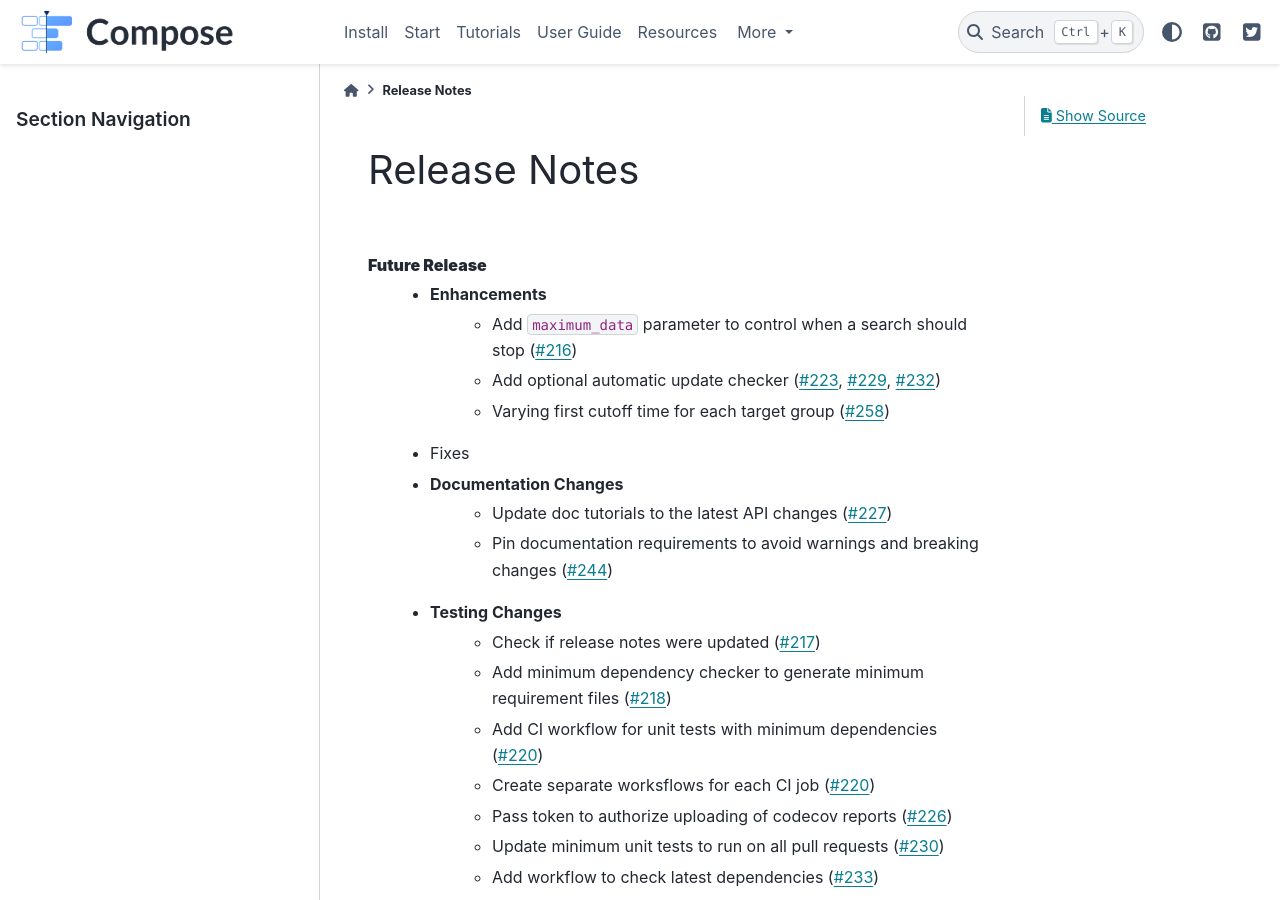
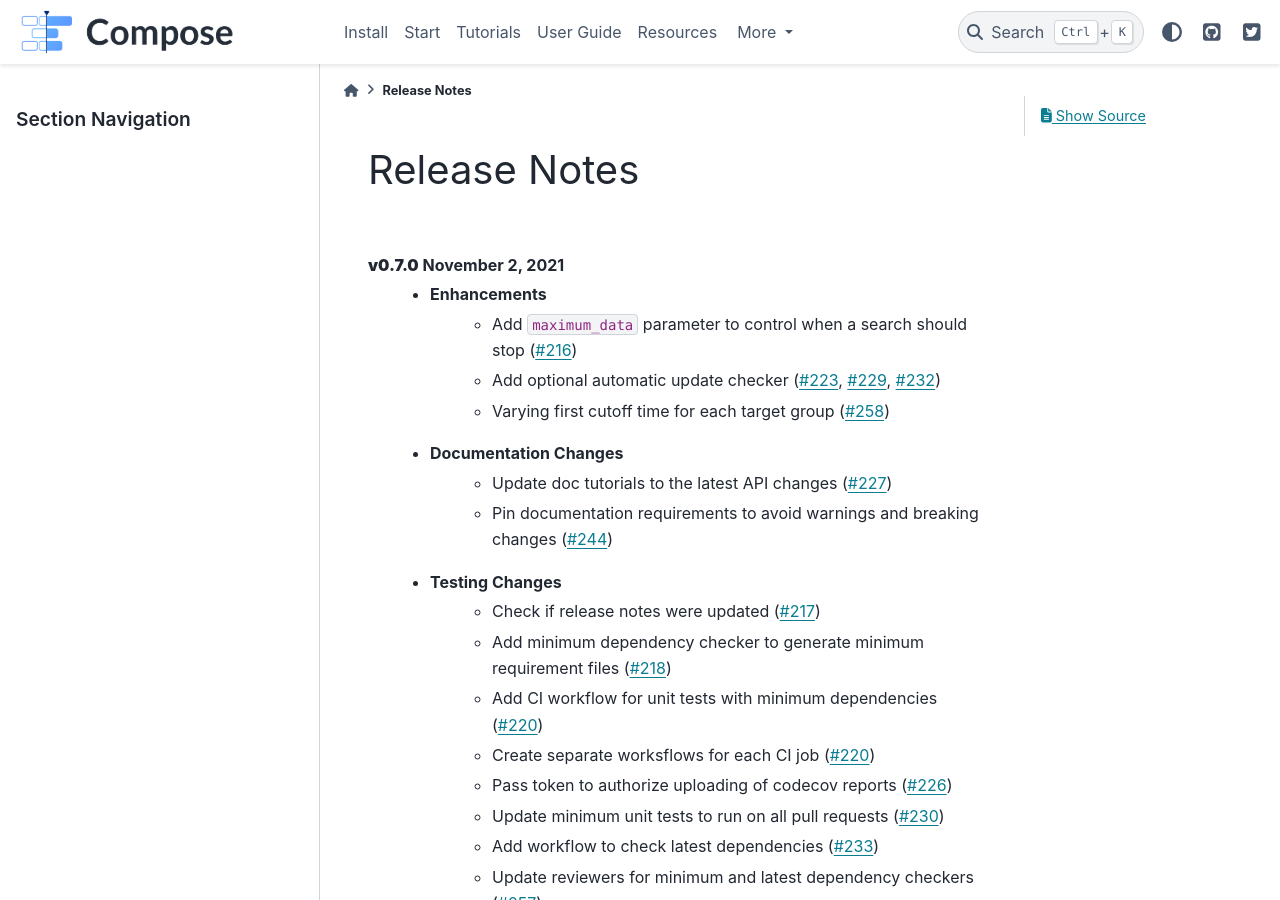
Before and after one commit to alteryx/compose, a Sphinx documentation site: the page built from docs/source/release_notes.rst, in a window 1280 px wide and 900 px high. Built offline with Sphinx 7.4.7 and the PyData theme 0.15.4, drawn with Linux system fonts in a browser that asks for light colours; comment, search, counter and statistics services are not loaded.

Commit message:
v0.7.0 (#260)
* bump version

* update release notes

* comment out

```diff
--- a/composeml/version.py
+++ b/composeml/version.py
@@ -1 +1 @@
-__version__ = '0.6.0'
+__version__ = '0.7.0'
--- a/docs/source/release_notes.rst
+++ b/docs/source/release_notes.rst
@@ -2,14 +2,22 @@
 Release Notes
 =============
 
+.. Future Release
+  ==============
+    * Enhancements
+    * Fixes
+    * Changes
+    * Documentation Changes
+    * Testing Changes
+.. Thanks to the following people for contributing to this release:
+
 |
 
-**Future Release**
+**v0.7.0** November 2, 2021
     * Enhancements
         * Add ``maximum_data`` parameter to control when a search should stop (:pr:`216`)
         * Add optional automatic update checker (:pr:`223`, :pr:`229`, :pr:`232`)
         * Varying first cutoff time for each target group (:pr:`258`)
-    * Fixes
     * Documentation Changes
         * Update doc tutorials to the latest API changes (:pr:`227`)
         * Pin documentation requirements to avoid warnings and breaking changes (:pr:`244`)
--- a/setup.py
+++ b/setup.py
@@ -6,7 +6,7 @@ extras_require = {
 
 setup(
     name='composeml',
-    version='0.6.0',
+    version='0.7.0',
     author='Feature Labs, Inc.',
     author_email='support@featurelabs.com',
     license='BSD 3-clause',
```
